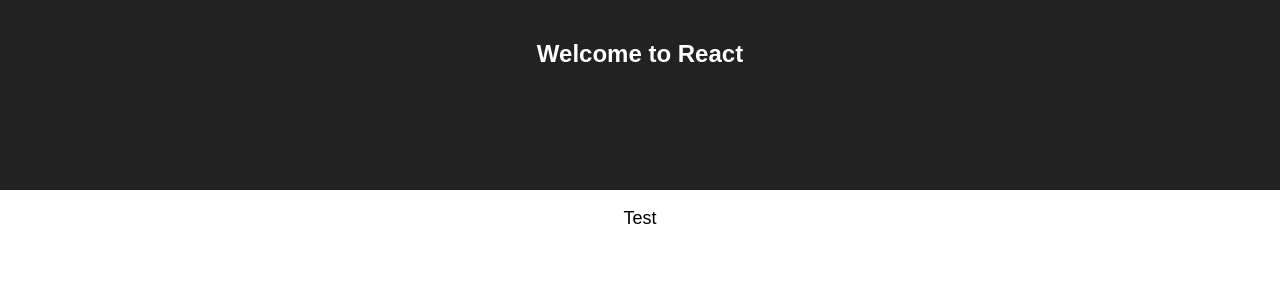
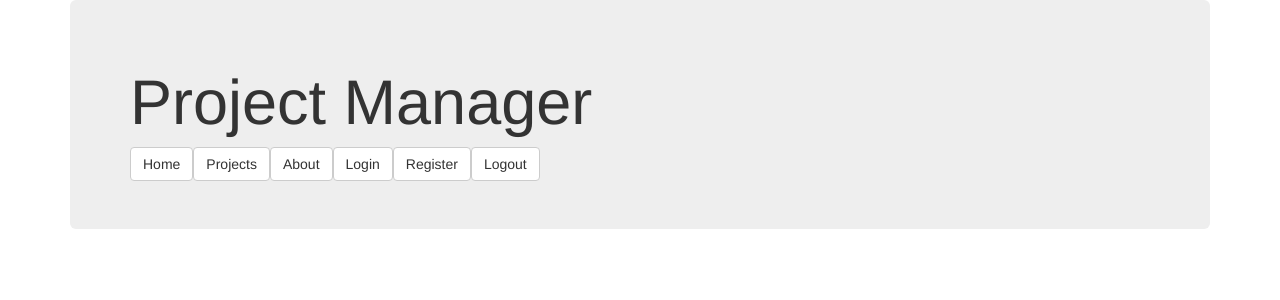
Before and after one commit to nikolaygornakov/Pasker, a React (Create React App) app: page / in a window 1280 px wide. Shown: the top 300 px of the page. Built offline with nearby package versions, Linux system fonts and the light colour scheme.

Commit message:
Main page

```diff
--- a/src/App.js
+++ b/src/App.js
@@ -1,19 +1,26 @@
 import React, { Component } from 'react';
+import {Link } from 'react-router';
+
+import Header from './components/Header';
+
 import './App.css';
 
 class App extends Component {
-  render() {
-    return (
-      <div className="App">
-        <div className="App-header">
-          <h2>Welcome to React</h2>
-        </div>
-        <p className="App-intro">
-          Test
-        </p>
-      </div>
-    );
-  }
+    render() {
+        return (
+            <div className="container">
+                <Header>
+                    <Link to="/" className="btn btn-default">Home</Link>
+                    <Link to="/projects" className="btn btn-default">Projects</Link>
+                    <Link to="/about" className="btn btn-default">About</Link>
+                    <Link to="/login" className="btn btn-default">Login</Link>
+                    <Link to="/register" className="btn btn-default">Register</Link>
+                    <Link to="/logout" className="btn btn-default">Logout</Link>
+                </Header>
+                {this.props.children}
+            </div>
+        );
+    }
 }
 
 export default App;
--- a/src/components/Header.js
+++ b/src/components/Header.js
@@ -0,0 +1,16 @@
+import React, { Component } from 'react';
+
+class Header extends Component {
+    render() {
+        return (
+            <div className="jumbotron">
+                <h1>Project Manager</h1>
+                <div>
+                    {this.props.children}
+                </div>
+            </div>
+        );
+    }
+}
+
+export default Header;
--- a/src/index.js
+++ b/src/index.js
@@ -2,6 +2,7 @@ import React from 'react';
 import ReactDOM from 'react-dom';
 import App from './App';
 import './index.css';
+import '../node_modules/bootstrap/dist/css/bootstrap.min.css';
 
 ReactDOM.render(
   <App />,
--- /dev/null
+++ b/src/models/requester.js
@@ -0,0 +1,3 @@
+const baseUrl = "https://baas.kinvey.com/";
+const appId = "kid_HybBLfXme";
+const appSecret = "08687a3bfb3d4909943827381ed77558";
```
